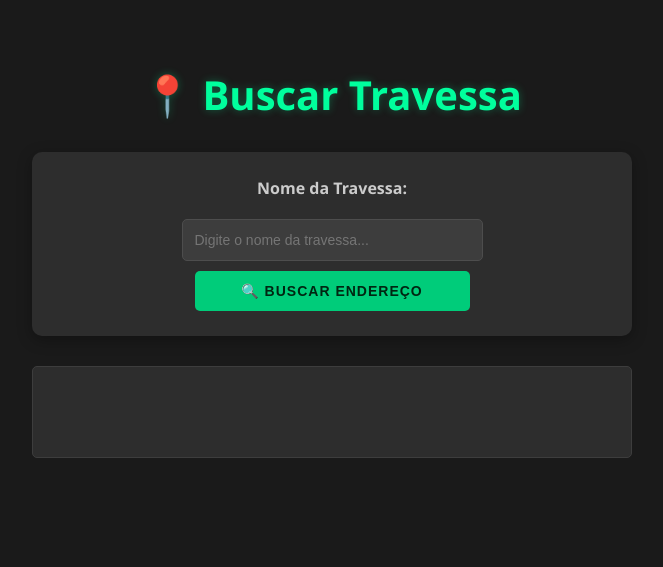
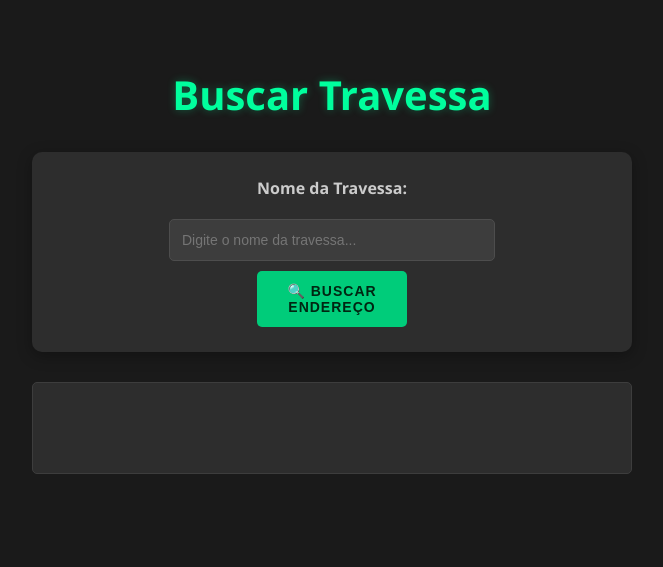
Before and after one commit to professoredmar/travessa_app, a Flask app: page / in a window 1280 px wide. Shown: the top 567 px of the page, without its empty margins (308-971 px from the left). Run offline with Flask 3, Linux system fonts and the light colour scheme.

Commit message:
Otimização para celulares

```diff
--- a/static/styles.css
+++ b/static/styles.css
@@ -40,10 +40,10 @@ label {
     margin-bottom: 10px;
 }
 
-/* Input ocupa mais espaço na tela */
+/* Input com largura fixa */
 input[type="text"] {
     padding: 12px;
-    width: 50%;
+    width: 300px; /* Largura fixa */
     background-color: #3d3d3d;
     border: 1px solid #4d4d4d;
     color: #ffffff;
@@ -58,7 +58,7 @@ input[type="text"]:focus {
     box-shadow: 0 0 8px rgba(0, 255, 157, 0.2);
 }
 
-/* Botão abaixo do input */
+/* Botão com tamanho fixo */
 button {
     padding: 12px;
     background-color: #00cc7a;
@@ -68,7 +68,7 @@ button {
     cursor: pointer;
     font-weight: bold;
     transition: all 0.3s ease;
-    width: 50%; /* Ocupa metade da largura */
+    width: 150px; /* Largura fixa */
     font-size: 14px;
     text-transform: uppercase;
     letter-spacing: 1px;
@@ -116,7 +116,7 @@ button:hover {
 }
 
 /* Ajuste para telas menores */
-@media (max-width: 600px) {
+@media (max-width: 400px) {
     h1 {
         font-size: 2em;
     }
--- a/templates/index.html
+++ b/templates/index.html
@@ -8,7 +8,7 @@
 </head>
 <body>
     <div class="container">
-        <h1 class="neon">📍 Buscar Travessa</h1>
+        <h1 class="neon">Buscar Travessa</h1>
 
         <form id="buscarForm">
             <label for="nome_travessa">Nome da Travessa:</label>
```
